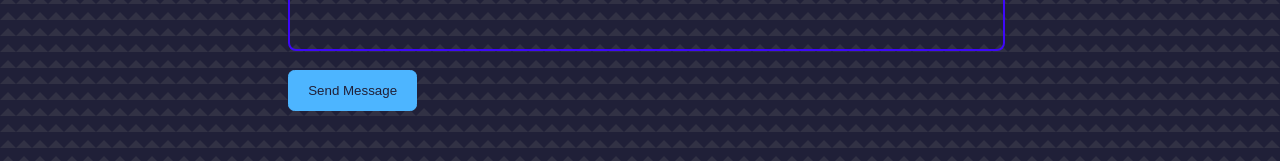
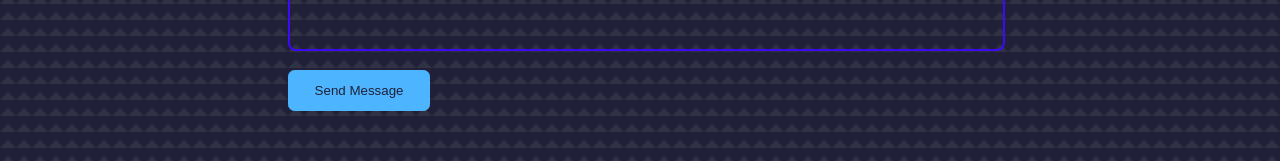
Before and after one commit to MANDYTSANG007/MT-portfolio, a React (Create React App) app: page /Contact in a window 1280 px wide. Shown: the part 572-733 px from the top of the page. Built offline with nearby package versions, Linux system fonts and the light colour scheme; a web font is replaced by a local one.

Commit message:
add space between buttons

```diff
--- a/src/index.css
+++ b/src/index.css
@@ -59,11 +59,12 @@
     width: max-content;
     display: inline-block;
     color: var(--color-primary);
-    padding: 0.75rem 1.2rem;
+    padding: 0.75rem 1.6rem;
     border-radius: 0.4rem;
     cursor: pointer;
     border: 1px solid var(--color-primary);
     transition: var(--transition);
+    margin-right: 1rem;
 }
 
 .btn:hover {
```
